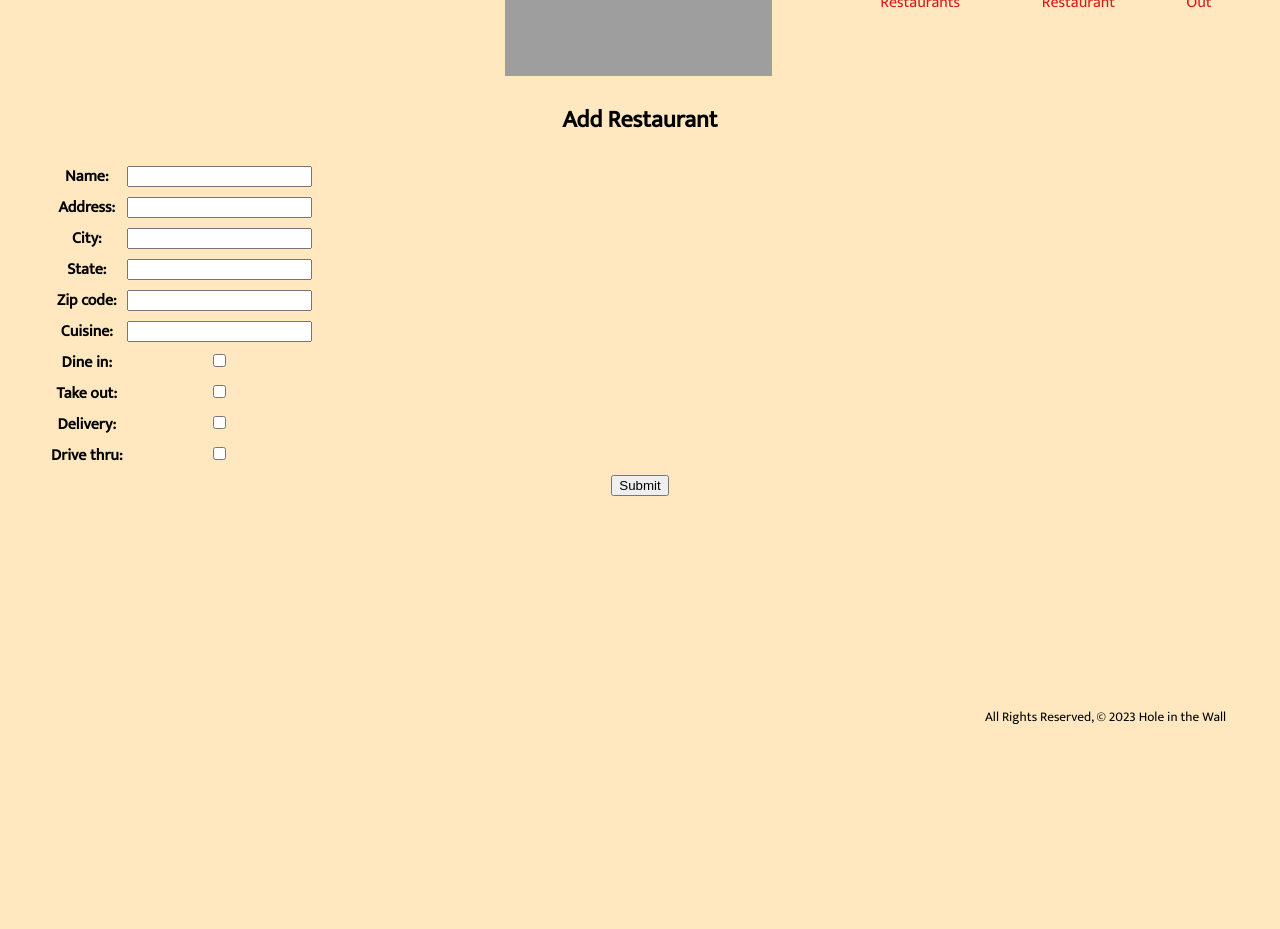
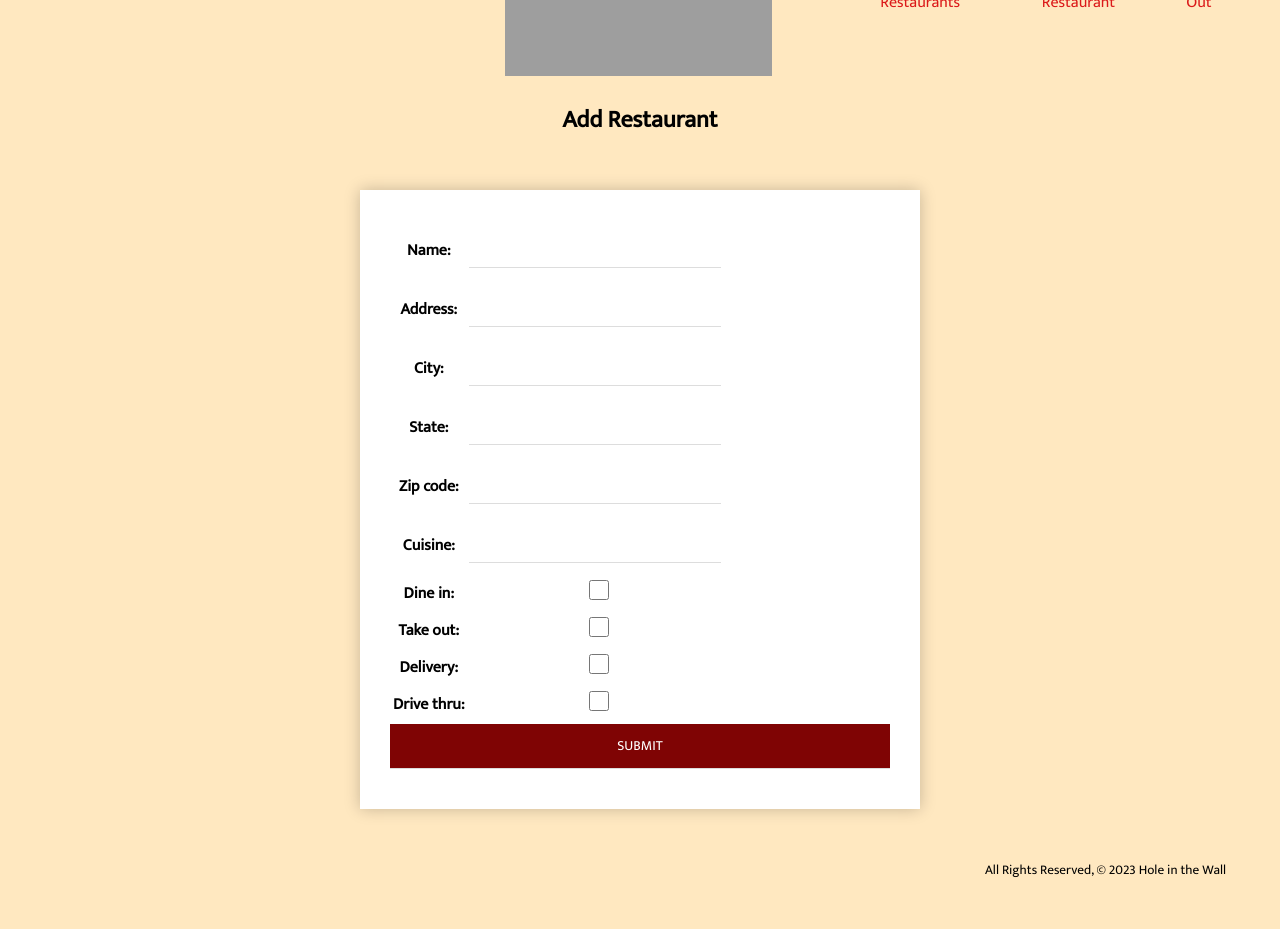
Before and after one commit to jvpati17/hole-in-the-wall, a Django app: page /restaurants/create/ in a window 1280 px wide. Shown: the part 120-1049 px from the top of the page. Before the commit the page ends 844 px from the top, so only its background shows below. Run offline with Django 3.2, Linux system fonts and the light colour scheme; the visitor is signed in with stand-in values (Sample User, id 1); grey boxes are pictures that could not be loaded.

Commit message:
edit forms to show nav icons, add styling to submit form

```diff
--- a/main_app/static/css/style.css
+++ b/main_app/static/css/style.css
@@ -6,7 +6,7 @@ body {
     background-color: #ffe8c0;
     font-family: 'Mukta', sans-serif;
     text-align: center;
-  }
+}
 
 a:link {
     color: #db1919;
@@ -22,7 +22,7 @@ a:hover {
     text-decoration: underline;
 }
 
-a > img {
+a>img {
     width: 50px;
 }
 
@@ -36,7 +36,7 @@ a > img {
     width: 100%;
 }
 
-#logo > img {
+#logo>img {
     width: 400px;
 }
 
@@ -59,7 +59,7 @@ a > img {
     margin: 0 auto 0 0;
 }
 
-.left-links > a {
+.left-links>a {
     padding: 3vh;
     display: flex;
     flex-direction: column;
@@ -76,7 +76,7 @@ a > img {
     margin: 0 0 0 auto;
 }
 
-.right-links > a {
+.right-links>a {
     padding: 3vh;
     display: flex;
     flex-direction: column;
@@ -110,3 +110,63 @@ footer {
     margin-left: auto;
     font-size: smaller;
 }
+
+.submit_form {
+    font-family: 'Mukta', sans-serif;
+    width: 500px;
+    padding: 30px;
+    background: #FFFFFF;
+    margin: 50px auto;
+    box-shadow: 0px 0px 15px rgba(0, 0, 0, 0.22);
+    -moz-box-shadow: 0px 0px 15px rgba(0, 0, 0, 0.22);
+    -webkit-box-shadow: 0px 0px 15px rgba(0, 0, 0, 0.22);
+
+}
+
+.submit_form input,
+.submit_form textarea,
+.submit_form select {
+    box-sizing: border-box;
+    -webkit-box-sizing: border-box;
+    -moz-box-sizing: border-box;
+    outline: none;
+    display: block;
+    width: 100%;
+    padding: 7px;
+    border: none;
+    border-bottom: 1px solid #ddd;
+    background: transparent;
+    margin-bottom: 10px;
+    font: 16px 'Mukta', sans-serif;
+    height: 45px;
+    padding: 7px 0;
+}
+
+.submit_form textarea {
+    resize: none;
+    overflow: hidden;
+}
+
+.submit_form input[type="button"],
+.submit_form input[type="submit"] {
+    background-color: #7f0404;
+    display: inline-block;
+    cursor: pointer;
+    color: #FFFFFF;
+    font-family: 'Mukta', sans-serif;
+    font-size: 14px;
+    padding: 8px 18px;
+    text-decoration: none;
+    text-transform: uppercase;
+}
+
+.submit_form input[type="button"]:hover,
+.submit_form input[type="submit"]:hover {
+    background: linear-gradient(to bottom, #4c0202 5%, #320101 100%);
+    background-color: #320101;
+}
+
+.submit_form input[type="checkbox"] {
+    margin-right: 30px;
+    height: 20px;
+}
--- a/main_app/templates/base.html
+++ b/main_app/templates/base.html
@@ -17,19 +17,19 @@
         <nav>
             <div class="nav-wrapper">
                 <div class="left-links">
-                    <a href="{% url 'home' %}"><img src="../static/images/burger.png">Home</a>
-                    <a href="{% url 'about' %}"><img src="../static/images/pizza.png">About</a>
+                    <a href="{% url 'home' %}"><img src="/static/images/burger.png">Home</a>
+                    <a href="{% url 'about' %}"><img src="/static/images/pizza.png">About</a>
                 </div>
                 <div id="logo"></div>
                 <div class="right-links">
-                    <a href="{% url 'index' %}"><img src="../static/images/cheese.png">View All Restaurants</a>
+                    <a href="{% url 'index' %}"><img src="/static/images/cheese.png">View All Restaurants</a>
 
                     {% if user.is_authenticated %}
-                    <a href="{% url 'restaurants_create' %}"><img src="../static/images/french-toast.png">Add Restaurant</a>
-                    <a href="{% url 'logout' %}"><img src="../static/images/wrap.png">Log Out</a>
+                    <a href="{% url 'restaurants_create' %}"><img src="/static/images/french-toast.png">Add Restaurant</a>
+                    <a href="{% url 'logout' %}"><img src="/static/images/wrap.png">Log Out</a>
                     {% else %}
-                    <a href="{% url 'signup' %}"><img src="../static/images/fries.png">Sign Up</a>
-                    <a href="{% url 'login' %}"><img src="../static/images/pretzel.png">Log In</a>
+                    <a href="{% url 'signup' %}"><img src="/static/images/fries.png">Sign Up</a>
+                    <a href="{% url 'login' %}"><img src="/static/images/pretzel.png">Log In</a>
                 </div>
                 {% endif %}
             </div>
--- a/main_app/templates/main_app/restaurant_form.html
+++ b/main_app/templates/main_app/restaurant_form.html
@@ -1,4 +1,4 @@
-{% extends 'base-ext.html' %}
+{% extends 'base.html' %}
 {% block content %}
 
 {% if object %}
@@ -9,6 +9,7 @@
 
 
 <!-- Leaving the action empty makes the form post to the same url used to display it -->
+<div class="submit_form">
     <form action="" method="POST">
         {% csrf_token %}
         <table>
@@ -16,5 +17,6 @@
         </table>
         <input type="submit" value="Submit">
     </form>
+</div>
 
 {% endblock %}
--- a/main_app/templates/registration/login.html
+++ b/main_app/templates/registration/login.html
@@ -1,4 +1,4 @@
-{% extends 'base-ext.html' %}
+{% extends 'base.html' %}
 {% block content %}
 
 <h1>Log In</h1>
--- a/main_app/templates/registration/signup.html
+++ b/main_app/templates/registration/signup.html
@@ -1,4 +1,4 @@
-{% extends 'base-ext.html' %}
+{% extends 'base.html' %}
 {% block content %}
 
 <h1>Sign Up</h1>
```
Also changed, not shown: main_app/templates/restaurants/detail.html (+8 -5 lines), main_app/templates/restaurants/index.html (+4 -6 lines). Lines whose indentation alone changed are shown as unchanged.
